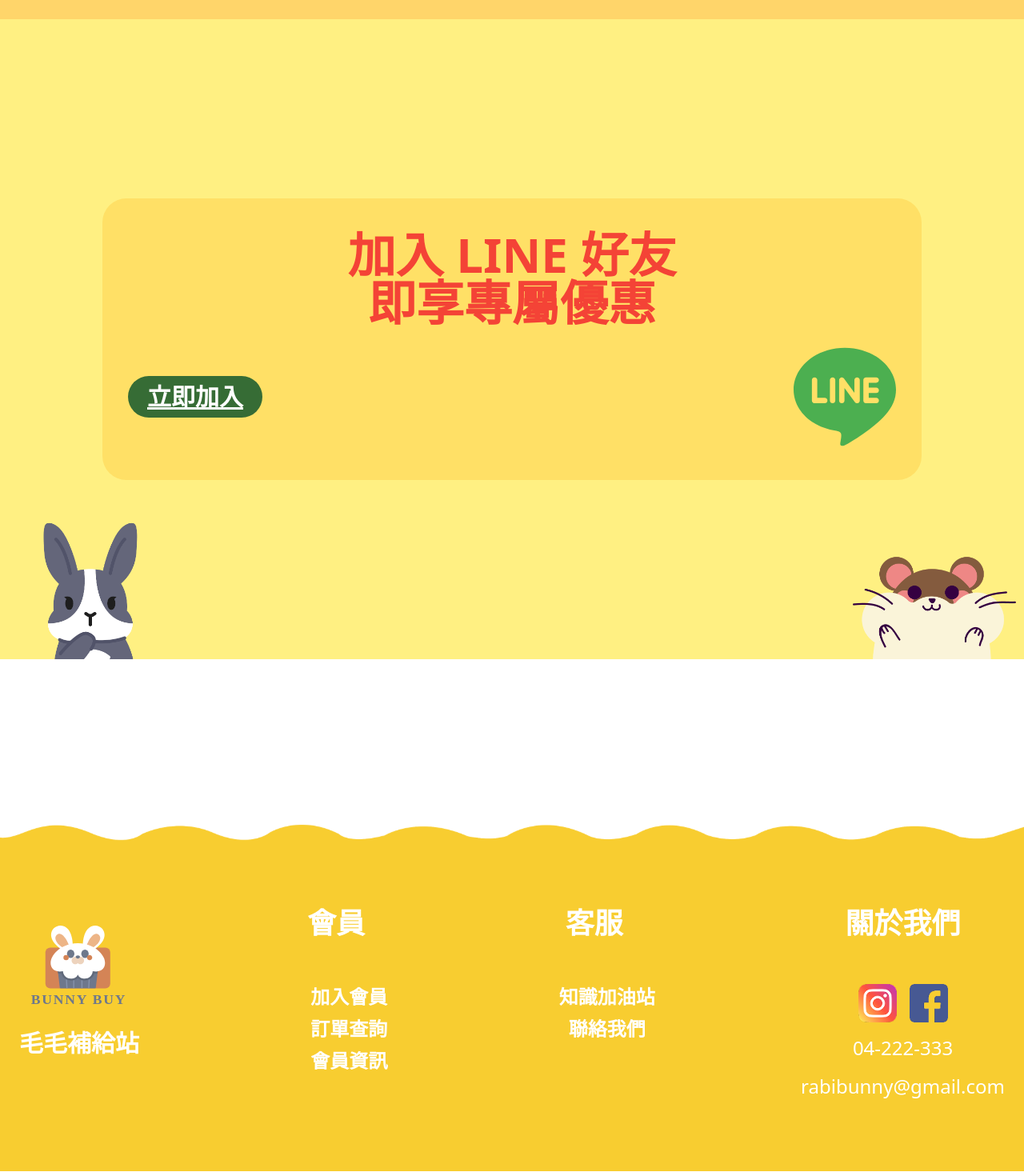
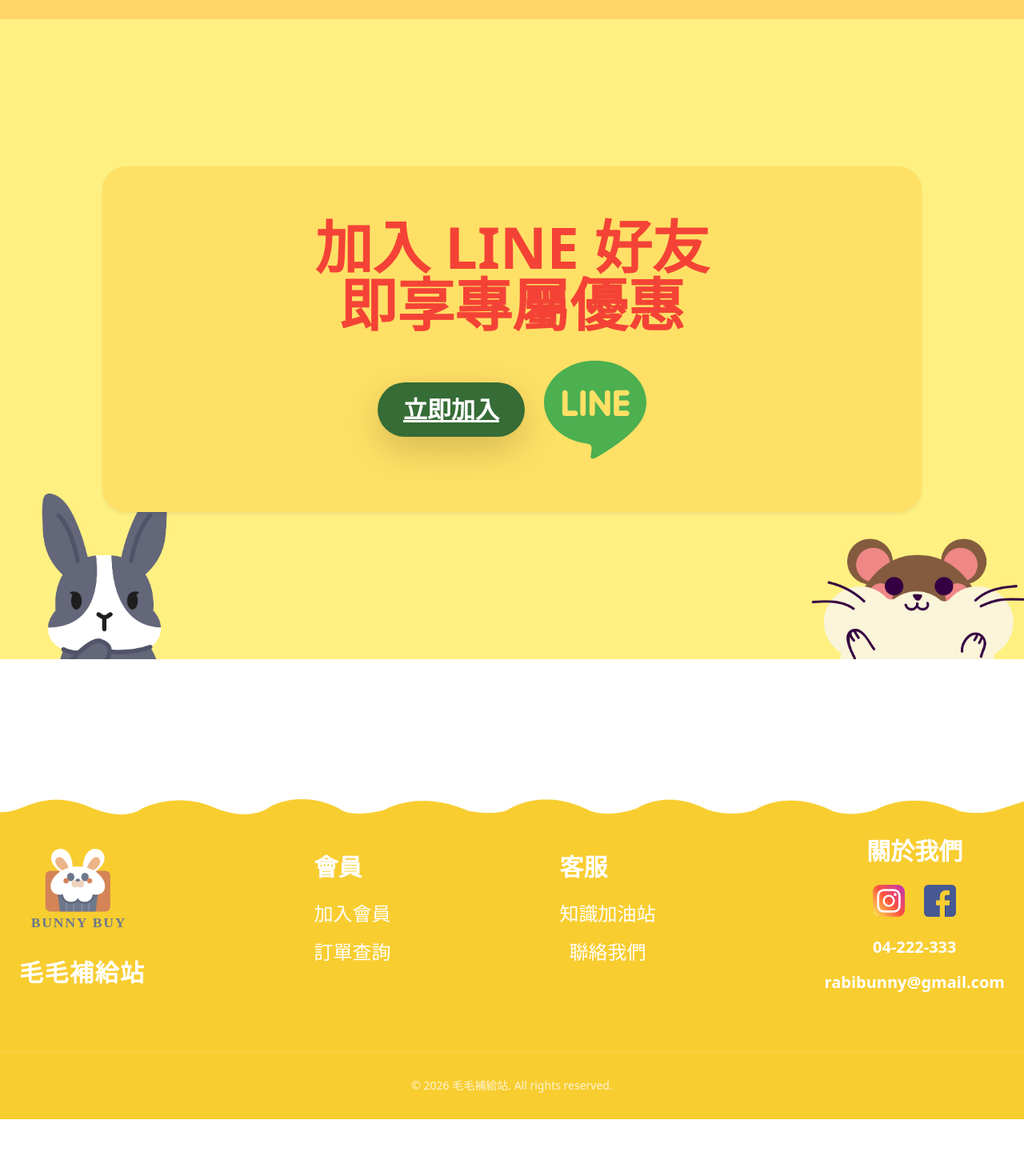
Before and after one commit to Evina00/bunnybuy, a React (Create React App) app: page / in a window 1280 px wide. Shown: the part 2096-3566 px from the top of the page at 80% size. After the commit the page ends 3495 px from the top, so only its background shows below. Built offline with nearby package versions, Linux system fonts and the light colour scheme; no server answers.

Commit message:
style: update page layout and colors

```diff
--- a/src/App.js
+++ b/src/App.js
@@ -18,6 +18,7 @@ import Knowledge from "./pages/front/Knowledge";
 import Contact from "./pages/front/Contact";
 import MemberLogin from "./pages/front/Member/MemberLogin";
 import MemberPage from "./pages/front/Member/MemberPage";
+import RegisterForm from "./pages/front/Member/RegisterForm";
 import Order from "./pages/front/Member/Order";
 
 
@@ -39,6 +40,7 @@ function App() {
           <Route path="/contact" element={<Contact />} />
           <Route path="/member" element={<MemberLogin />} />
           <Route path="/memberpage" element={<MemberPage />} />
+          <Route path="/Register" element={<RegisterForm />} />
           <Route path="/order" element={<Order />} />
         </Route>
         <Route path="/login" element={<Login />}></Route>
--- a/src/pages/front/Contact.js
+++ b/src/pages/front/Contact.js
@@ -15,15 +15,16 @@ function Contact() {
               </h2>
               <span className="text-orange-500 text-5xl font-bold">／</span>
             </div>
-            <div className="flex gap-6 mb-8 ">
-              <ul className="space-y-4  flex justify-center content-center gap-6">
+
+            <div className="flex justify-center items-center mb-8 w-full">
+         <ul className="flex items-center gap-6 p-0 list-none">
          <li>
         <a
         href="https://www.facebook.com/"
         target="_blank"
         rel="noopener noreferrer"
         aria-label="Facebook"
-                  className="no-underline hover:opacity-80 transition "
+        className="no-underline hover:opacity-80 transition"
       >
         <i className="ri-facebook-box-fill text-4xl text-[#6B4B2A]"></i>
       </a>
@@ -35,12 +36,12 @@ function Contact() {
         target="_blank"
         rel="noopener noreferrer"
         aria-label="Instagram"
-                  className=" no-underline hover:opacity-80 transition"
+        className="no-underline hover:opacity-80 transition"
       >
         <i className="ri-instagram-fill text-4xl text-[#6B4B2A]"></i>
       </a>
+      </li>
 
-              </li>
        <li>
       <a
         href="https://github.com/Evina00/bunnybuy"
@@ -53,8 +54,8 @@ function Contact() {
          </a>
        </li>
         </ul>
+          </div>
 
-            </div>
             <div className="space-y-4 text-[#6B4B2A] font-semibold">
               <div className="flex items-center gap-3">
                 <i className="ri-phone-fill"></i>
--- a/src/pages/front/FrontLayout.js
+++ b/src/pages/front/FrontLayout.js
@@ -29,102 +29,74 @@ function FrontLayout() {
       <Navbar cartData={cartData}></Navbar>
       <Outlet context={{ getCart, cartData }}></Outlet>
 
-      <footer className="relative  overflow-hidden pt-16 py-8">
+      <footer className="relative overflow-hidden pt-16 pb-8">
      <img
     src="/footer.bg.svg"
     alt="波浪背景"
-          className="absolute top-0 left-0 w-full object-cover -z-10"
+    className="absolute top-0 left-0 w-full h-full object-cover -z-10"
     />
 
-        <div className="relative z-10 max-w-7xl mx-auto px-6 py-12 flex flex-col md:flex-row justify-between gap-8 text-sm mt-[150px]">
-          <div className="flex flex-col items-center md:items-start py-12">
+    <div className="relative z-10 max-w-7xl mx-auto px-6 flex flex-col items-center md:flex-row  justify-between gap-12 mt-[90px] md:mt-[150px]">
+
+    <div className="flex flex-col items-center md:items-start text-white">
       <Link to="/">
-              <img src="/weblogo.svg" alt="logo" className=" mb-2 w-36 h-36" />
+        <img
+          src="/weblogo.svg"
+          alt="logo"
+          className="mb-3 w-28 h-28 md:w-36 md:h-36"
+        />
       </Link>
-            <p className="font-bold text-white text-4xl sm:text-3xl">
+      <p className="font-bold text-2xl md:text-3xl tracking-wider">
         毛毛補給站
       </p>
     </div>
 
-          <div className="text-center  text-white ">
-            <p className="font-bold mb-2 text-5xl sm:text-4xl py-12">會員</p>
-            <ul className="space-y-2 text-3xl sm:text-2xl">
-              <li>
-                <a
-                  href="https://www.youtube.com/"
-                  className="text-white no-underline font-bold"
-                >
-                  加入會員
-                </a>
-              </li>
-              <li>
-                <a
-                  href="https://www.youtube.com/"
-                  className="text-white no-underline font-bold"
-                >
-                  訂單查詢
-                </a>
-              </li>
-              <li>
-                <a
-                  href="https://www.youtube.com/"
-                  className="text-white no-underline font-bold"
-                >
-                  會員資訊
-                </a>
-              </li>
+    <div className="text-white flex flex-col items-center md:items-start">
+      <p className="font-bold mb-6 text-2xl md:text-3xl">
+        會員
+      </p>
+      <ul className="space-y-4 text-xl md:text-2xl p-0 list-none text-center md:text-left">
+        <li><Link to="/Register" className="text-white hover:opacity-80 transition font-medium no-underline">加入會員</Link></li>
+        <li><Link to="/order" className="text-white hover:opacity-80 transition font-medium no-underline">訂單查詢</Link></li>
       </ul>
     </div>
 
-          <div className=" text-center  text-white">
-            <p className="font-bold mb-2 text-5xl sm:text-4xl py-12 ">客服</p>
-            <ul className="space-y-2 text-3xl sm:text-2xl">
-              <li>
-                <Link
-                  to="/Knowledge"
-                  className="text-white no-underline font-bold"
-                >
-                  知識加油站
-                </Link>
-              </li>
-              <li>
-                <Link
-                  to="/contact"
-                  className="text-white no-underline font-bold"
-                >
-                  聯絡我們
-                </Link>
-              </li>
+    <div className="text-white flex flex-col items-center md:items-start">
+      <p className="font-bold mb-6 text-2xl md:text-3xl">
+        客服
+      </p>
+      <ul className="space-y-4 text-xl md:text-2xl p-0 list-none text-center md:text-left">
+        <li><Link to="/Knowledge" className="text-white hover:opacity-80 transition font-medium no-underline">知識加油站</Link></li>
+        <li><Link to="/contact" className="text-white hover:opacity-80 transition font-medium no-underline">聯絡我們</Link></li>
       </ul>
     </div>
 
-          <div className="text-center  text-white">
-            <p className="font-bold mb-2 text-5xl sm:text-4xl py-12">
+    <div className="text-white flex flex-col items-center ">
+      <p className="font-bold mb-6 text-2xl md:text-3xl">
         關於我們
       </p>
-            <div className="flex justify-center  gap-3 mb-2">
-              <a href="https://www.instagram.com/">
-                <img
-                  src="/instagram.png"
-                  alt="Instagram"
-                  className="mb-2 w-12 h-12"
-                />
+      <div className="flex justify-center md:justify-start gap-4 mb-6">
+        <a href="https://www.instagram.com/" className="hover:scale-110 transition">
+          <img src="/instagram.png" alt="Instagram" className="w-8 h-8 md:w-10 md:h-10" />
         </a>
-              <a href="https://www.facebook.com/">
-                <img
-                  src="/facebook.png"
-                  alt="Facebook"
-                  className="mb-2 w-12 h-12"
-                />
+        <a href="https://www.facebook.com/" className="hover:scale-110 transition">
+          <img src="/facebook.png" alt="Facebook" className="w-8 h-8 md:w-10 md:h-10" />
         </a>
       </div>
-            <p className="space-y-2 text-3xl sm:text-2xl ">04-222-333</p>
-            <p className="space-y-2 text-3xl sm:text-2xl">
-              rabibunny@gmail.com
-            </p>
+      <div className="text-lg md:text-xl space-y-2 font-bold text-center md:text-left">
+        <p>04-222-333</p>
+        <p className="break-all">rabibunny@gmail.com</p>
       </div>
     </div>
+  </div>
+
+  <div className="relative z-10 text-center text-white/80 text-sm mt-16 border-t border-white/10 pt-8">
+    © 2026 毛毛補給站. All rights reserved.
+  </div>
   </footer>
+
+
+
       <ScrollUp />
     </>
   );
--- a/src/pages/front/Home.js
+++ b/src/pages/front/Home.js
@@ -91,27 +91,29 @@ function Home() {
         />
       </section>
 
-      <section className="relative bg-[#FFF082] min-h-screen flex justify-center items-center py-10 sm:py-12 overflow-hidden">
-        <div className="bg-[#FFE066] max-w-5xl w-full px-8 py-10 rounded-[30px] text-center relative">
-          <h2 className="text-7xl sm:text-6xl font-bold text-[#F44336] leading-snug mb-6">
+      <section className="relative bg-[#FFF082] min-h-screen flex justify-center items-center py-20 px-4 sm:px-6 overflow-hidden">
+     <div className="bg-[#FFE066] max-w-5xl w-full px-6 py-12 sm:px-10 sm:py-16 rounded-[30px] text-center relative z-10 shadow-sm">
+
+     <h2 className="text-4xl sm:text-5xl md:text-6xl lg:text-7xl font-bold text-[#F44336] leading-tight mb-8">
       加入 <span className="text-[#F44336]">LINE 好友</span>
       <br />
       即享專屬優惠
      </h2>
 
-          <div className="flex justify-center items-center gap-3 mt-4">
+      <div className="flex flex-col sm:flex-row justify-center items-center gap-6 mt-4">
       <a
-              href="https://line.me/R/ti/p/@你的ID"
+        href="https://www.line.me/tw/"
         target="_blank"
         rel="noopener noreferrer"
-              className="inline-block bg-[#366c35] text-white text-3xl font-bold px-6 py-2 rounded-full  hover:bg-green-700 transition "
+        className="inline-block bg-[#366c35] text-white text-xl sm:text-2xl md:text-3xl font-bold px-8 py-3 rounded-full hover:bg-green-700 transition shadow-lg"
       >
         立即加入
       </a>
+
       <img
         src="/line.svg"
         alt="Line Icon"
-              className="w-28 sm:w-32 ml-auto"
+        className="w-20 sm:w-24 md:w-32"
       />
      </div>
    </div>
@@ -119,13 +121,13 @@ function Home() {
    <img
     src="/rabbit_left.png"
     alt="兔兔"
-          className="absolute bottom-0 left-0 w-76 sm:w-60 "
+    className="absolute bottom-[-20px] left-[-20px] w-40 sm:w-60 md:w-72 lg:w-80 opacity-90 sm:opacity-100"
     />
 
   <img
     src="/mouse_right.png"
     alt="鼠鼠"
-          className="absolute bottom-0 right-0 w-76 sm:w-60 "
+    className="absolute bottom-[-20px] right-[-20px] w-40 sm:w-60 md:w-72 lg:w-80 opacity-90 sm:opacity-100"
   />
  </section>
     </>
--- a/src/pages/front/Member/RegisterForm.js
+++ b/src/pages/front/Member/RegisterForm.js
@@ -51,8 +51,10 @@ export default function RegisterForm() {
   };
 
   return (
-    <form onSubmit={handleSubmit(onSubmit)} className="space-y-4">
-      <div>
+    <form onSubmit={handleSubmit(onSubmit)} className=" mt-24 space-y-4">
+      <div className="max-w-2xl mx-auto">
+        <h1 className="text-3xl font-bold">註冊頁面</h1>
+      <div className = 'mb-4'>
         <input
           type="email"
           placeholder="Email"
@@ -70,7 +72,7 @@ export default function RegisterForm() {
         )}
       </div>
 
-      <div>
+      <div className = 'mb-4'>
         <input
           type="password"
           placeholder="密碼（至少 6 碼）"
@@ -105,6 +107,8 @@ export default function RegisterForm() {
       >
         {loading ? "註冊中..." : "註冊"}
       </button>
+      </div>
     </form>
+
   );
 }
```
Lines whose indentation alone changed are shown as unchanged.
